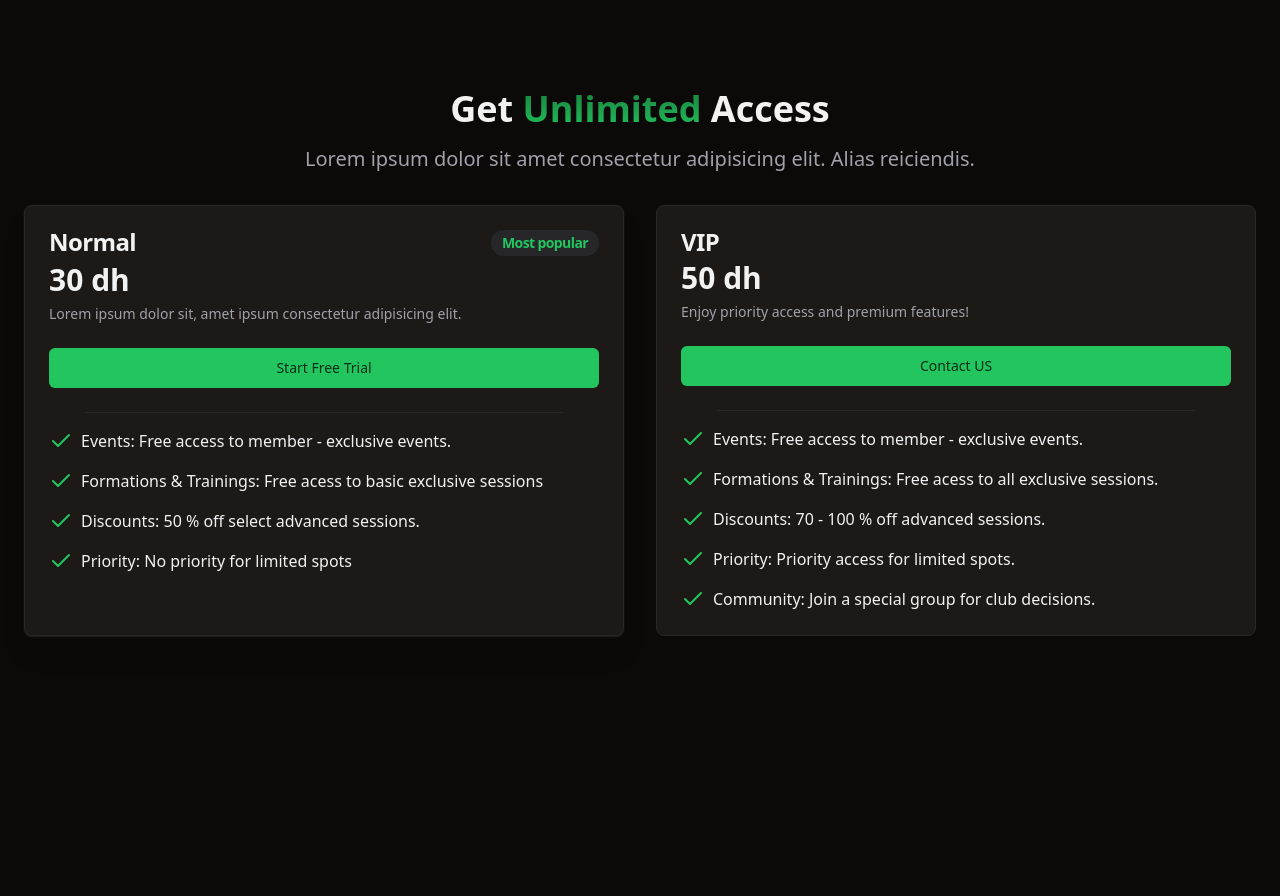
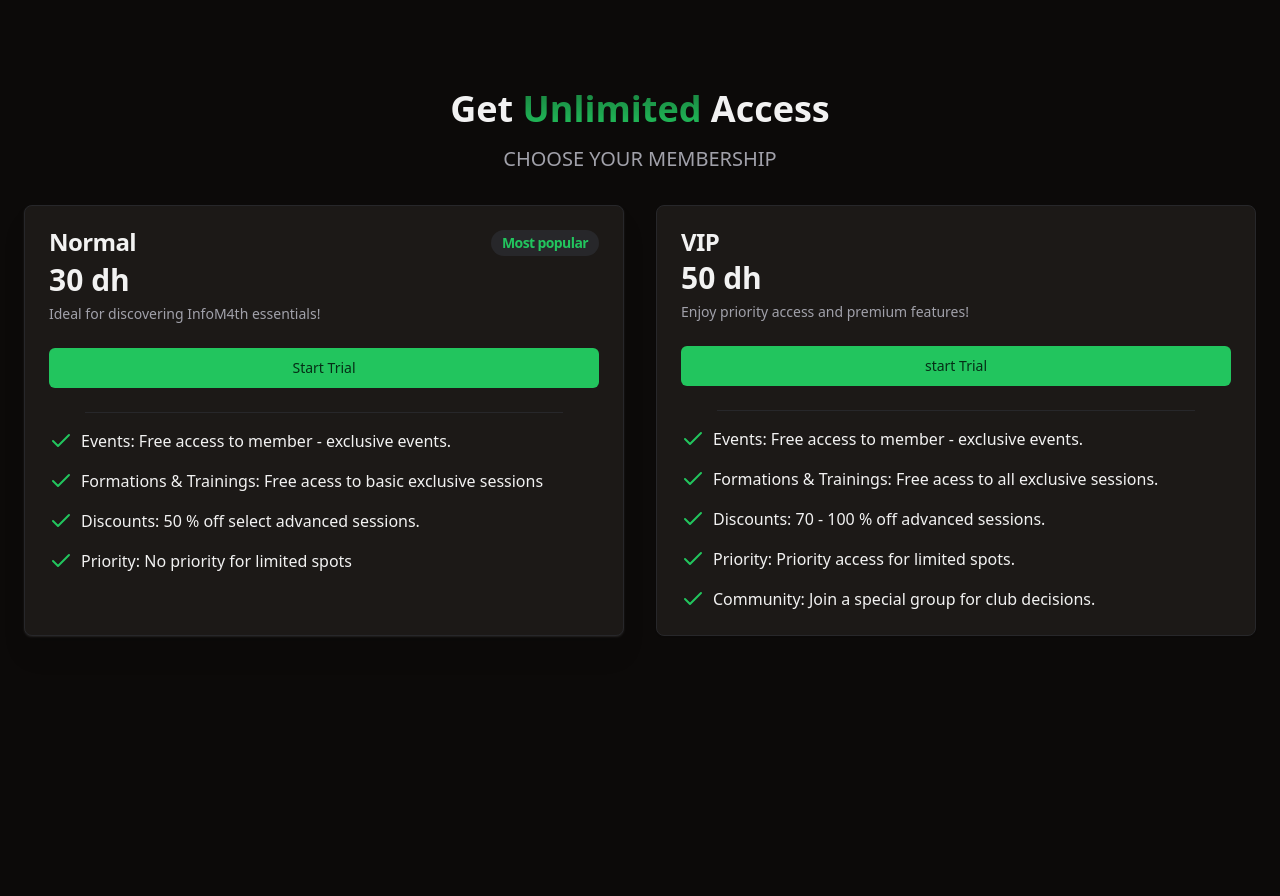
Before and after one commit to ismail-en-niou/landing_page_info4th, a React (Vite) app: page / in a window 1280 px wide. Shown: the part 2320-3216 px from the top of the page. Built offline with nearby package versions, Linux system fonts and the light colour scheme.

Commit message:
Update Pricing.tsx

```diff
--- a/src/components/Pricing.tsx
+++ b/src/components/Pricing.tsx
@@ -30,8 +30,8 @@
     popular: 1,
     price: 30,
     description:
-      "Lorem ipsum dolor sit, amet ipsum consectetur adipisicing elit.",
-    buttonText: "Start Free Trial",
+    "Ideal for discovering InfoM4th essentials!",
+    buttonText: "Start Trial",
     benefitList: [
         "Events: Free access to member - exclusive events.",
         "Formations & Trainings: Free acess to basic exclusive sessions",
@@ -45,7 +45,7 @@
       price: 50,
         description:
   "Enjoy priority access and premium features!",
-    buttonText: "Contact US",
+    buttonText: "start Trial",
       benefitList: [
         "Events: Free access to member - exclusive events.",
         "Formations & Trainings: Free acess to all exclusive sessions.",
@@ -72,8 +72,7 @@
         Access
       </h2>
       <h3 className="text-xl text-center text-muted-foreground pt-4 pb-8">
-        Lorem ipsum dolor sit amet consectetur adipisicing elit. Alias
-        reiciendis.
+      CHOOSE YOUR MEMBERSHIP
       </h3>
       <div className="grid md:grid-cols-2 lg:grid-cols-2 gap-8">
         {pricingList.map((pricing: PricingProps) => (
```
